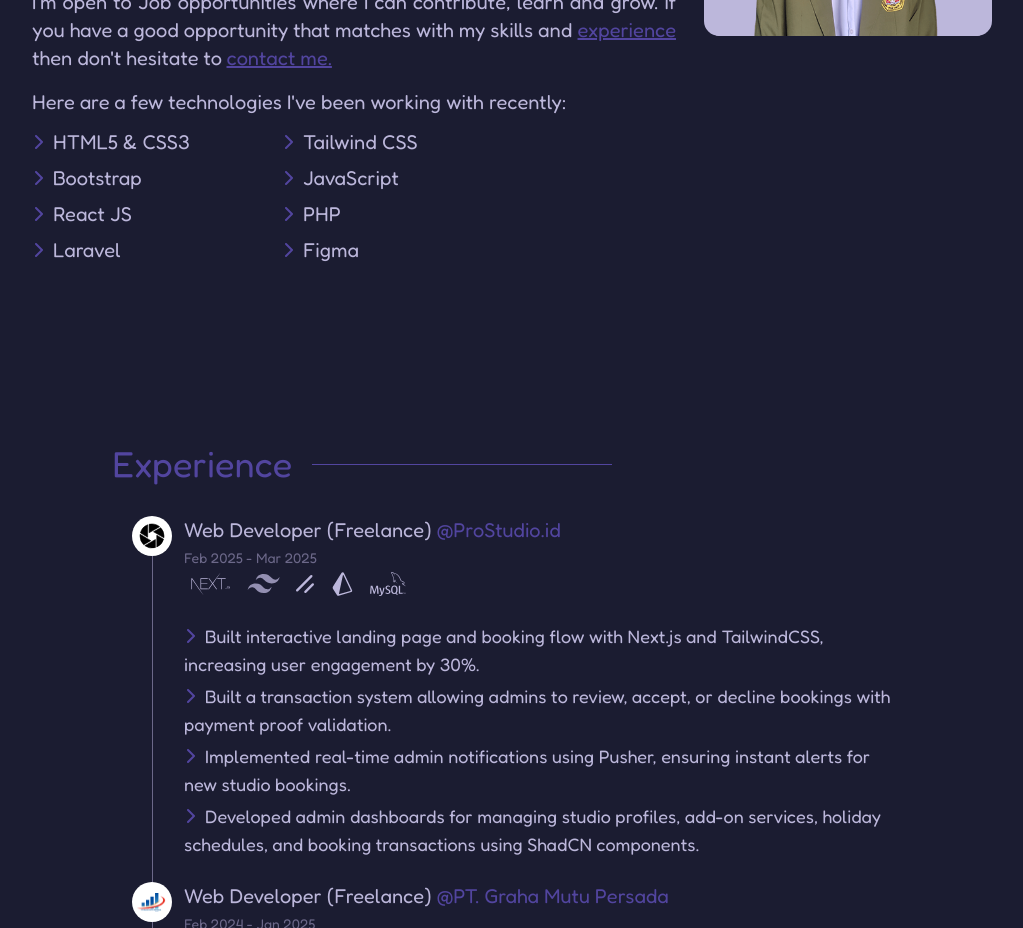
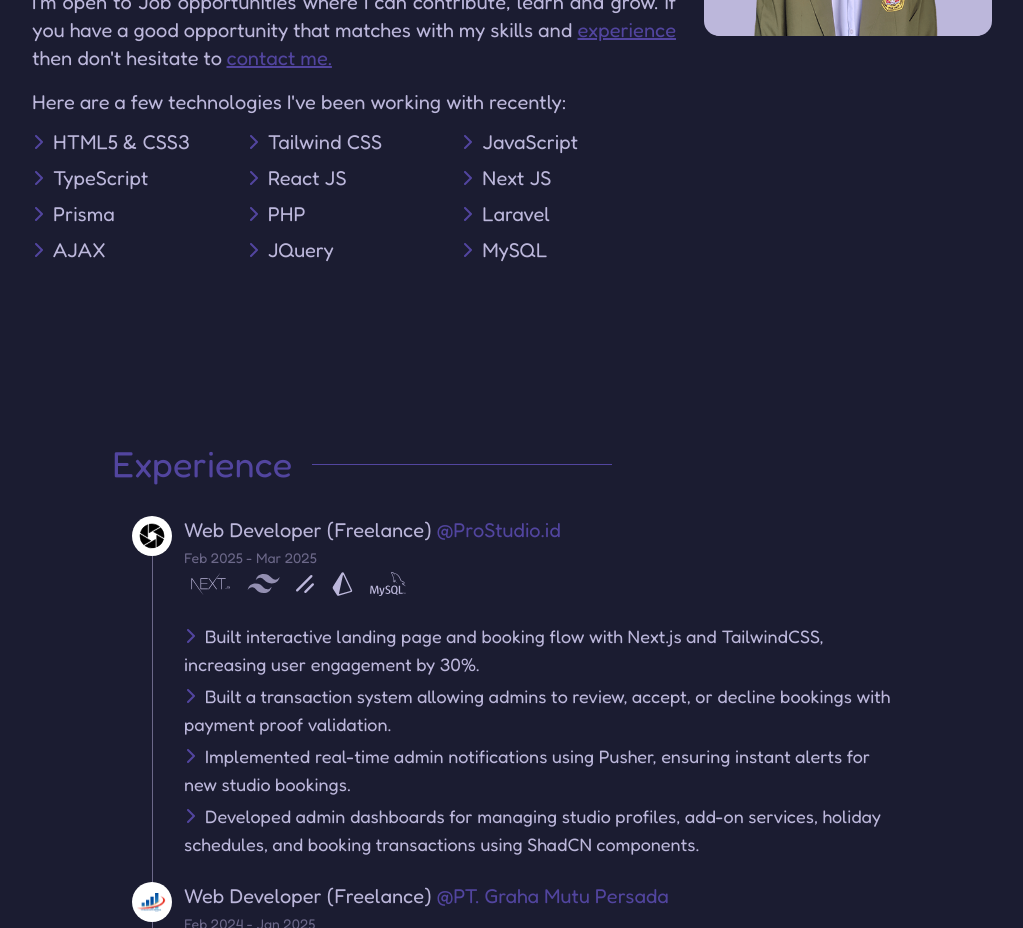
Before and after one commit to naufal-dzaki/Portfolio, a React (Vite) app: page / in a window 1280 px wide. Shown: the part 1220-2148 px from the top of the page, without its empty margins (128-1151 px from the left). Built offline with nearby package versions, Linux system fonts and the light colour scheme.

Commit message:
feat: update technology stack in About section

```diff
--- a/src/components/Scenes/About.jsx
+++ b/src/components/Scenes/About.jsx
@@ -101,7 +101,7 @@ const About = ({ setSelectedPage }) => {
                 Here are a few technologies I've been working with recently:
               </motion.p>
               <motion.ul
-                className="grid grid-cols-2 gap-y-2 w-full max-w-[500px] list-inside"
+                className="grid grid-cols-2 md:grid-cols-3 gap-y-2 w-full list-inside"
                 initial="hidden"
                 whileInView={"visible"}
                 viewport={{ once: true, amount: "all" }}
--- a/src/json/data.json
+++ b/src/json/data.json
@@ -1,7 +1,7 @@
 {
     "about": [
         {
-            "tech": ["HTML5 & CSS3", "Tailwind CSS", "Bootstrap", "JavaScript", "React JS", "PHP", "Laravel", "Figma"]
+            "tech": ["HTML5 & CSS3", "Tailwind CSS", "JavaScript", "TypeScript", "React JS", "Next JS", "Prisma", "PHP", "Laravel", "AJAX", "JQuery", "MySQL"]
         }
     ],
     "experience": [
```
